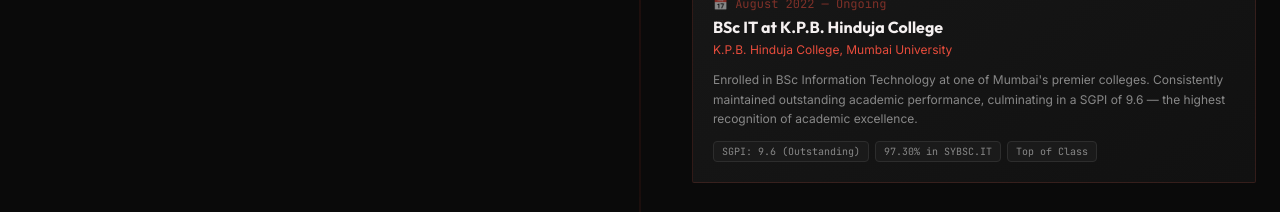
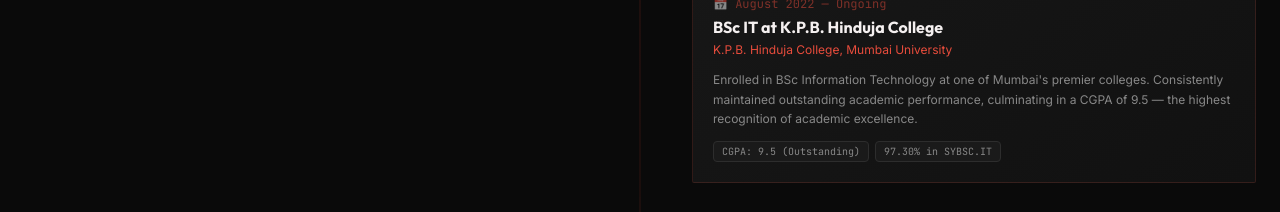
Before and after one commit to Parag407/parag_suthar, a React (Vite) app: page /gallery in a window 1280 px wide. Shown: the part 2362-2574 px from the top of the page. Built offline with nearby package versions, Linux system fonts and the light colour scheme.

Commit message:
Change SGPI 9.6 to CGPA 9.5 across all components and update gallery assets

```diff
--- a/index.html
+++ b/index.html
@@ -4,7 +4,7 @@
     <meta charset="UTF-8" />
     <link rel="icon" type="image/svg+xml" href="/favicon.svg" />
     <meta name="viewport" content="width=device-width, initial-scale=1.0" />
-    <meta name="description" content="Parag Kumar Suthar — Full Stack Developer, Python Developer & UI/UX Enthusiast. BSc IT graduate with SGPI 9.6 from Hinduja College, Mumbai." />
+    <meta name="description" content="Parag Kumar Suthar — Full Stack Developer, Python Developer & UI/UX Enthusiast. BSc IT graduate with CGPA 9.5 from Hinduja College, Mumbai." />
     <meta name="keywords" content="Parag Suthar, Full Stack Developer, React, Node.js, Python, Mumbai, Portfolio, Web Developer" />
     <meta name="author" content="Parag Kumar Suthar" />
     <meta property="og:title" content="Parag Suthar — Full Stack Developer" />
--- a/src/components/AboutSection.jsx
+++ b/src/components/AboutSection.jsx
@@ -28,7 +28,7 @@
   const ref = useReveal();
 
   const stats = [
-    { label: 'SGPI Score', value: '9.6', sub: 'BSc IT — Outstanding', icon: '🎓' },
+    { label: 'CGPA Score', value: '9.5', sub: 'BSc IT — Outstanding', icon: '🎓' },
     { label: 'HSC Score', value: '90%', sub: 'Shankar Narayan College', icon: '📚' },
     { label: 'Experience', value: '1+ yr', sub: 'Full Stack Intern', icon: '💼' },
     { label: 'Projects', value: '6+', sub: 'Production-ready apps', icon: '🚀' },
@@ -78,14 +78,14 @@
               <div className="pl-4 space-y-1">
                 <div><span className="text-knight-red-bright">name</span><span className="text-knight-gray-muted">: </span><span className="text-green-400">"Parag Kumar Suthar"</span><span className="text-knight-gray-muted">,</span></div>
                 <div><span className="text-knight-red-bright">role</span><span className="text-knight-gray-muted">: </span><span className="text-green-400">"Full Stack Developer"</span><span className="text-knight-gray-muted">,</span></div>
-                <div><span className="text-knight-red-bright">sgpi</span><span className="text-knight-gray-muted">: </span><span className="text-yellow-400">9.6</span><span className="text-knight-gray-muted">,</span></div>
+                <div><span className="text-knight-red-bright">cgpa</span><span className="text-knight-gray-muted">: </span><span className="text-yellow-400">9.5</span><span className="text-knight-gray-muted">,</span></div>
                 <div><span className="text-knight-red-bright">passion</span><span className="text-knight-gray-muted">: </span><span className="text-green-400">"Building the future"</span></div>
               </div>
               <div className="text-knight-gray-muted">{'}'}</div>
             </div>
 
             <p className="text-knight-gray-faint font-inter text-base leading-relaxed">
-              I'm a motivated <span className="text-knight-white font-medium">BSc IT graduate</span> (SGPI 9.6) from Hinduja College
+              I'm a motivated <span className="text-knight-white font-medium">BSc IT graduate</span> (CGPA 9.5) from Hinduja College
               specializing in full-stack web development and Python programming. I thrive at the intersection
               of clean code and beautiful design.
             </p>
--- a/src/components/ExperienceSection.jsx
+++ b/src/components/ExperienceSection.jsx
@@ -23,8 +23,8 @@
       org: 'K.P.B. Hinduja College, Mumbai University',
       period: '08/2022 – 05/2025',
       location: 'Mumbai',
-      score: 'SGPI: 9.6 (Outstanding)',
-      highlights: ['SGPI: 9.6 (Outstanding)', '97.30% in SYBSC.IT'],
+      score: 'CGPA: 9.5 (Outstanding)',
+      highlights: ['CGPA: 9.5 (Outstanding)', '97.30% in SYBSC.IT'],
     },
     {
       degree: 'Higher Secondary Certificate (HSC)',
--- a/src/components/HeroSection.jsx
+++ b/src/components/HeroSection.jsx
@@ -80,7 +80,7 @@
 
             {/* Summary */}
             <p className="text-knight-gray-muted font-inter text-base leading-relaxed mb-8 max-w-lg">
-              BSc IT graduate with <span className="text-knight-red font-semibold">SGPI 9.6</span> from Hinduja College.
+              BSc IT graduate with <span className="text-knight-red font-semibold">CGPA 9.5</span> from Hinduja College.
               Full Stack Developer with expertise in React, Node.js, Python & AI integrations.
             </p>
 
@@ -159,8 +159,8 @@
 
                 {/* Floating stats — inside photo on mobile, outside on sm+ */}
                 <div className="absolute left-2 top-2 sm:-left-12 sm:top-8 bg-knight-black-3/90 backdrop-blur border border-knight-red/30 rounded-sm px-2 py-1.5 sm:px-3 sm:py-2 shadow-lg">
-                  <div className="text-knight-red font-outfit font-bold text-base sm:text-xl leading-none">9.6</div>
-                  <div className="text-knight-gray-faint font-inter text-xs">SGPI</div>
+                  <div className="text-knight-red font-outfit font-bold text-base sm:text-xl leading-none">9.5</div>
+                  <div className="text-knight-gray-faint font-inter text-xs">CGPA</div>
                 </div>
                 <div className="absolute right-2 bottom-16 sm:-right-12 sm:bottom-12 bg-knight-black-3/90 backdrop-blur border border-knight-red/30 rounded-sm px-2 py-1.5 sm:px-3 sm:py-2 shadow-lg">
                   <div className="text-knight-red font-outfit font-bold text-base sm:text-xl leading-none">1+</div>
--- a/src/pages/GalleryPage.jsx
+++ b/src/pages/GalleryPage.jsx
@@ -44,8 +44,8 @@
     tag: 'Journey',
     title: 'BSc IT at K.P.B. Hinduja College',
     org: 'K.P.B. Hinduja College, Mumbai University',
-    desc: 'Enrolled in BSc Information Technology at one of Mumbai\'s premier colleges. Consistently maintained outstanding academic performance, culminating in a SGPI of 9.6 — the highest recognition of academic excellence.',
-    highlights: ['SGPI: 9.6 (Outstanding)', '97.30% in SYBSC.IT', 'Top of Class'],
+    desc: 'Enrolled in BSc Information Technology at one of Mumbai\'s premier colleges. Consistently maintained outstanding academic performance, culminating in a CGPA of 9.5 — the highest recognition of academic excellence.',
+    highlights: ['CGPA: 9.5 (Outstanding)', '97.30% in SYBSC.IT'],
     imgFile: 'hinduja_college.webp',
     imgPlaceholder: 'Hinduja College Campus & Classroom',
     color: '#E74C3C',
@@ -107,8 +107,8 @@
     color: '#C0392B',
   },
   {
-    year: '2024',
-    period: 'March 2024',
+    year: '2026',
+    period: 'January 2026',
     category: 'Achievement',
     icon: '🥇',
     tag: '1st Place',
@@ -121,8 +121,8 @@
     color: '#FFD700',
   },
   {
-    year: '2024',
-    period: 'April 2024',
+    year: '2025',
+    period: 'November 2025',
     category: 'Achievement',
     icon: '🥈',
     tag: '2nd Place',
@@ -144,7 +144,7 @@
     org: 'Google Cloud · Machine Learning & AI Skill Badge',
     desc: 'Earned the prestigious Google Cloud skill badge for Prompt Design in Vertex AI, demonstrating competency in generative AI, large language models, and cloud-based AI deployment.',
     highlights: ['Vertex AI', 'Generative AI / LLMs', 'Google Cloud Platform'],
-    imgFile: 'google_cloud_cert.jpg',
+    imgFile: 'google_cloud_cert.png',
     imgPlaceholder: 'Google Cloud Badge & Certificate',
     color: '#4285F4',
   },
@@ -172,13 +172,13 @@
     org: 'Devtown — Instagram Auth Clone Backend',
     desc: 'Completed the NodeJS & Express JS bootcamp, building a production-grade Instagram Authentication Clone as the backend project. Mastered RESTful APIs, JWT authentication, and middleware architecture.',
     highlights: ['NodeJS • Express JS', 'Instagram Auth Clone', 'JWT & REST APIs'],
-    imgFile: 'nodejs_bootcamp_cert.jpg',
+    imgFile: 'nodejs_bootcamp_cert.png',
     imgPlaceholder: 'Bootcamp Project & Certificate',
     color: '#C0392B',
   },
   {
-    year: '2024',
-    period: 'November 2024',
+    year: '2025',
+    period: 'June 2025',
     category: 'Leadership',
     icon: '👑',
     tag: 'Leadership',
@@ -191,8 +191,8 @@
     color: '#E74C3C',
   },
   {
-    year: '2025',
-    period: 'January 2025',
+    year: '2026',
+    period: 'January 2026',
     category: 'Project',
     icon: '🚀',
     tag: 'Built',
@@ -205,8 +205,8 @@
     color: '#E74C3C',
   },
   {
-    year: '2025',
-    period: 'February 2025',
+    year: '2026',
+    period: 'January 2026',
     category: 'Achievement',
     icon: '🥇',
     tag: '1st Place',
@@ -220,7 +220,7 @@
   },
   {
     year: '2025',
-    period: 'March 2025',
+    period: 'June 2025',
     category: 'Leadership',
     icon: '🏆',
     tag: 'Leadership',
@@ -234,7 +234,7 @@
   },
   {
     year: '2025',
-    period: 'April 2025',
+    period: 'August 2025',
     category: 'Achievement',
     icon: '🥉',
     tag: 'Achievement',
@@ -247,15 +247,15 @@
     color: '#CD7F32',
   },
   {
-    year: '2025',
-    period: 'May 2025',
+    year: '2026',
+    period: 'May 2026',
     category: 'Academic',
     icon: '🎓',
     tag: 'Milestone',
-    title: 'BSc IT Graduation — SGPI 9.6',
+    title: 'BSc IT Graduation — CGPA 9.5',
     org: 'K.P.B. Hinduja College, Mumbai University',
-    desc: 'Completed BSc Information Technology with an outstanding SGPI of 9.6 — the culmination of three years of academic excellence, technical growth, leadership activities, and multiple accolades across Mumbai.',
-    highlights: ['SGPI: 9.6 (Outstanding)', 'BSc IT Graduate', 'Full Journey Complete'],
+    desc: 'Completed BSc Information Technology with an outstanding CGPA of 9.5 — the culmination of three years of academic excellence, technical growth, leadership activities, and multiple accolades across Mumbai.',
+    highlights: ['CGPA: 9.5 (Outstanding)', 'BSc IT Graduate', 'Full Journey Complete'],
     imgFile: 'bsc_graduation.jpg',
     imgPlaceholder: 'Graduation Day & Certificate',
     color: '#E74C3C',
@@ -473,7 +473,7 @@
             <div className="flex flex-wrap gap-6">
               {[
                 { label: 'Milestones', value: timelineData.length },
-                { label: 'Years Covered', value: '2021–2025' },
+                { label: 'Years Covered', value: '2021–2026' },
                 { label: 'Awards Won', value: '4+' },
                 { label: 'Certifications', value: '6' },
               ].map((s, i) => (
```
Also changed, not shown: public/assets/gallery/google_cloud_cert.png (added), public/assets/gallery/nodejs_bootcamp_cert.png (added).
